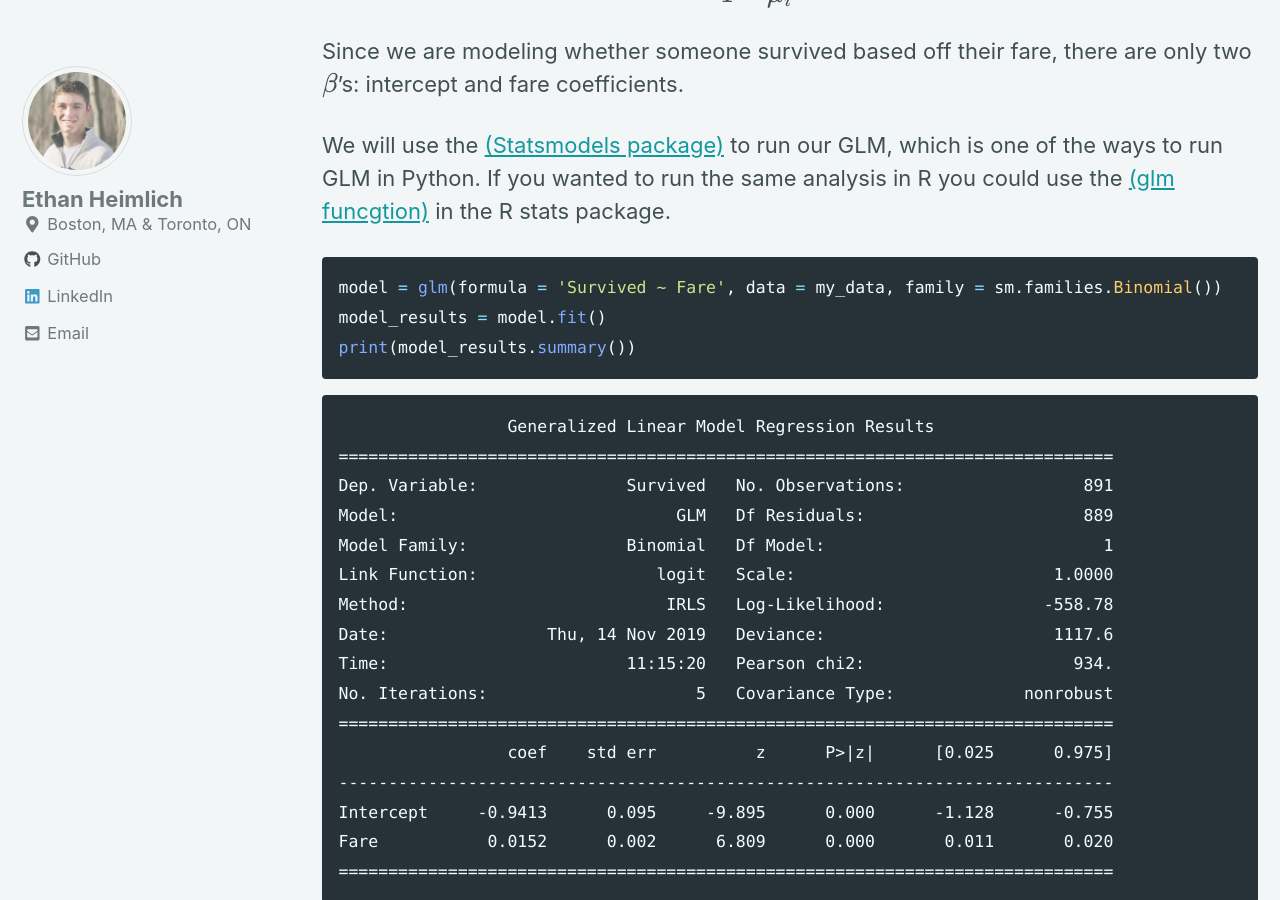
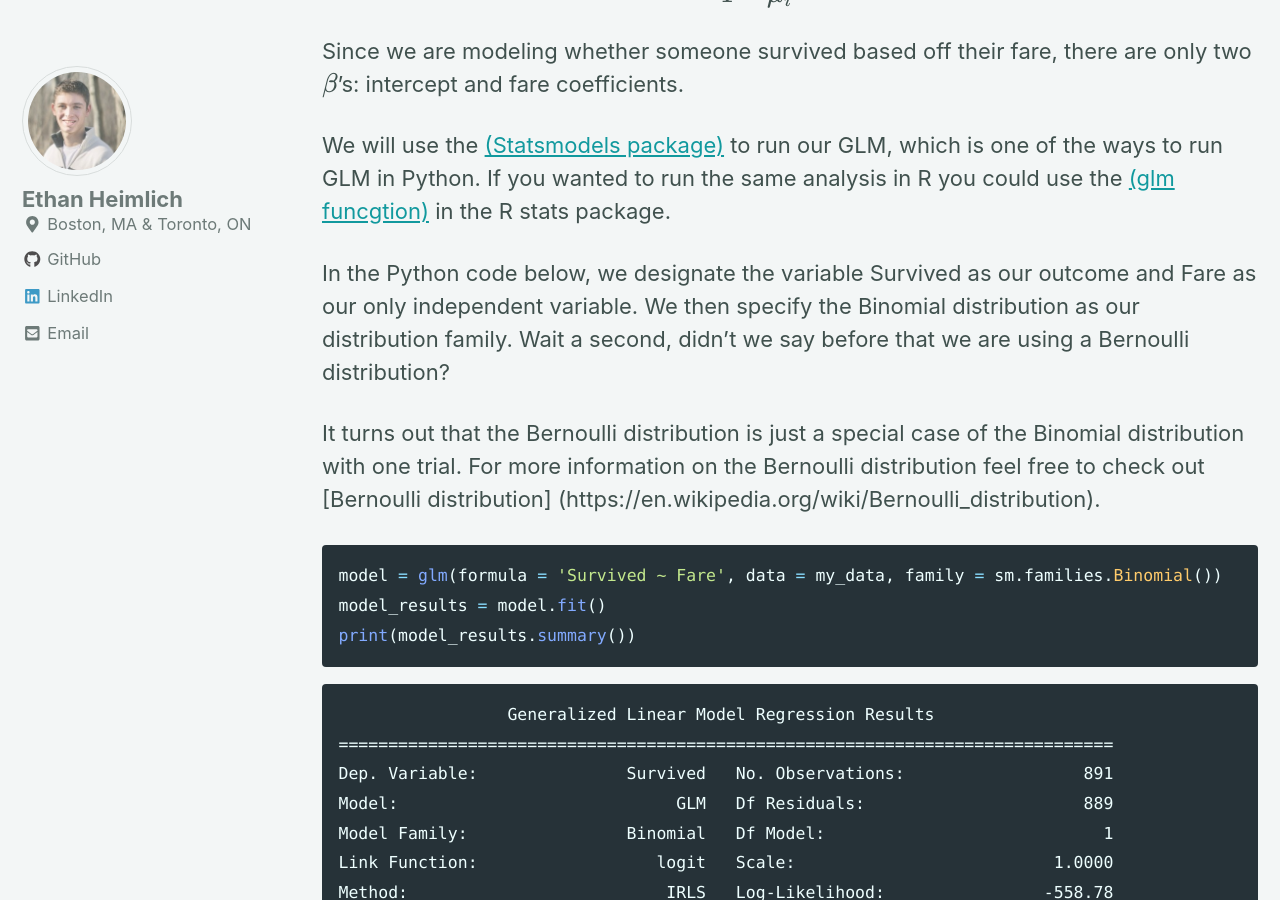
Before and after one commit to eheimlich/eheimlich.github.io, a Jekyll site: the page built from _posts/2019-10-22-generalized_linear_models.md, in a window 1280 px wide and 900 px high, scrolled down 6016 px. Built offline with Jekyll 4.4.1, drawn with Linux system fonts in a browser that asks for light colours; cached includes are drawn as plain includes; nearby versions of some CDN libraries; formulas are drawn with MathJax 3; some of the changed text lies outside the part shown.

````diff
--- a/_posts/2019-10-22-generalized_linear_models.md
+++ b/_posts/2019-10-22-generalized_linear_models.md
@@ -107,7 +107,7 @@ Which means that $$\mu_i$$ must be positive.
 
 
 
-## Finally an example
+## Finally an example!
 
 If your head is spinning with all this math, don't worry we are about to apply our knowledge on a real world data set.
 
@@ -189,6 +189,10 @@ Since we are modeling whether someone survived based off their fare, there are o
 
 We will use the [(Statsmodels package)](https://www.statsmodels.org/stable/glm.html) to run our GLM, which is one of the ways to run GLM in Python. If you wanted to run the same analysis in R you could use the [(glm funcgtion)](https://stat.ethz.ch/R-manual/R-devel/library/stats/html/glm.html) in the R stats package.
 
+In the Python code below, we designate the variable Survived as our outcome and Fare as our only independent variable. We then specify the Binomial distribution as our distribution family. Wait a second, didn't we say before that we are using a Bernoulli distribution?
+
+It turns out that the Bernoulli distribution is just a special case of the Binomial distribution with one trial. For more information on the Bernoulli distribution feel free to check out [Bernoulli distribution] (https://en.wikipedia.org/wiki/Bernoulli_distribution).
+
 ```python
 model = glm(formula = 'Survived ~ Fare', data = my_data, family = sm.families.Binomial())
 model_results = model.fit()
````
